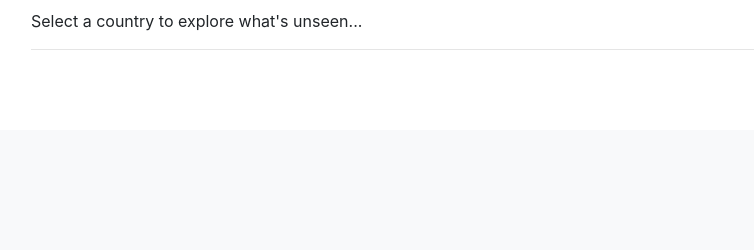
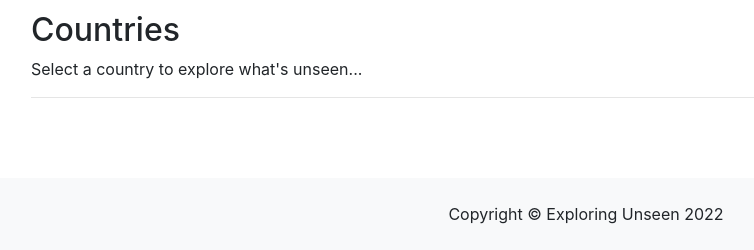
Before and after one commit to Code-Institute-Submissions/bens6477-exploring-unseen-blog_DecResub, a Django app: page /countries/ in a window 1280 px wide. Shown: the part 869-1119 px from the top of the page, without its empty margins (54-808 px from the left). Before the commit the page ends 919 px from the top, so only its background shows below. Run offline with Django 3.2, Linux system fonts and the light colour scheme; data that the repository does not hold is empty; some libraries are stand-ins or nearby versions.

Commit message:
Add footer

```diff
--- a/static/css/style.css
+++ b/static/css/style.css
@@ -63,3 +63,10 @@
 #vote-count {
     margin-bottom: 0;
 }
+
+/* Footer */
+.blog-footer {
+    width: 100%;
+    padding-top: 1.5rem;
+    padding-bottom: 0.5rem;
+}
--- a/templates/article_detail.html
+++ b/templates/article_detail.html
@@ -101,12 +101,11 @@
                     {% else %}
 
                     {% if user.is_authenticated %}
-                    <h3>Add a comment:</h3>
-                    <p>Posting as: {{ user.username }}</p>
+                    <h3>Have your say...</h3>
                     <form method="post">
                         {{ comment_form | crispy }}
                         {% csrf_token %}
-                        <button type="submit">Submit</button>
+                        <button type="submit">Post Comment</button>
                     </form>
                     {% endif %}
                     {% endif %}
--- a/templates/base.html
+++ b/templates/base.html
@@ -2,11 +2,12 @@
 
 <!DOCTYPE html>
 <html lang="en">
+
 <head>
     <meta charset="UTF-8">
     <meta name="viewport" content="width=device-width, initial-scale=1.0">
     <meta http-equiv="X-UA-Compatible" content="ie=edge">
-    <meta name="Description" content="Enter your description here"/>
+    <meta name="Description" content="Enter your description here" />
     <link rel="stylesheet" href="https://cdnjs.cloudflare.com/ajax/libs/twitter-bootstrap/4.6.0/css/bootstrap.min.css">
     <link rel="stylesheet" href="https://cdnjs.cloudflare.com/ajax/libs/font-awesome/5.15.4/css/all.min.css">
     <link rel="stylesheet" href="{% static 'css/style.css' %}">
@@ -48,7 +49,7 @@
 
     <div class="container">
         <div class="row">
-            <div class="col-md-8 offset-md-2">
+            <div class="col-md-8 offset-md-2 mt-5">
                 {% for message in messages %}
                 <div id="msg" class="alert {{ message.tags }} alert-dismissable fade show" role="alert">
                     {{ message | safe }}
@@ -62,9 +63,15 @@
     {% block content %}
     <!-- Content from other files inserted here -->
     {% endblock %}
+    </div>
+
+    <!-- Footer -->
+    <footer class="blog-footer bg-light text-center">
+        <p>Copyright &copy; Exploring Unseen 2022</p>
+    </footer>
 
     <script>
-        setTimeout(function() {
+        setTimeout(function () {
             let messages = document.getElementById("msg");
             let alert = new bootstrap.Alert(messages);
             alert.close();
```
